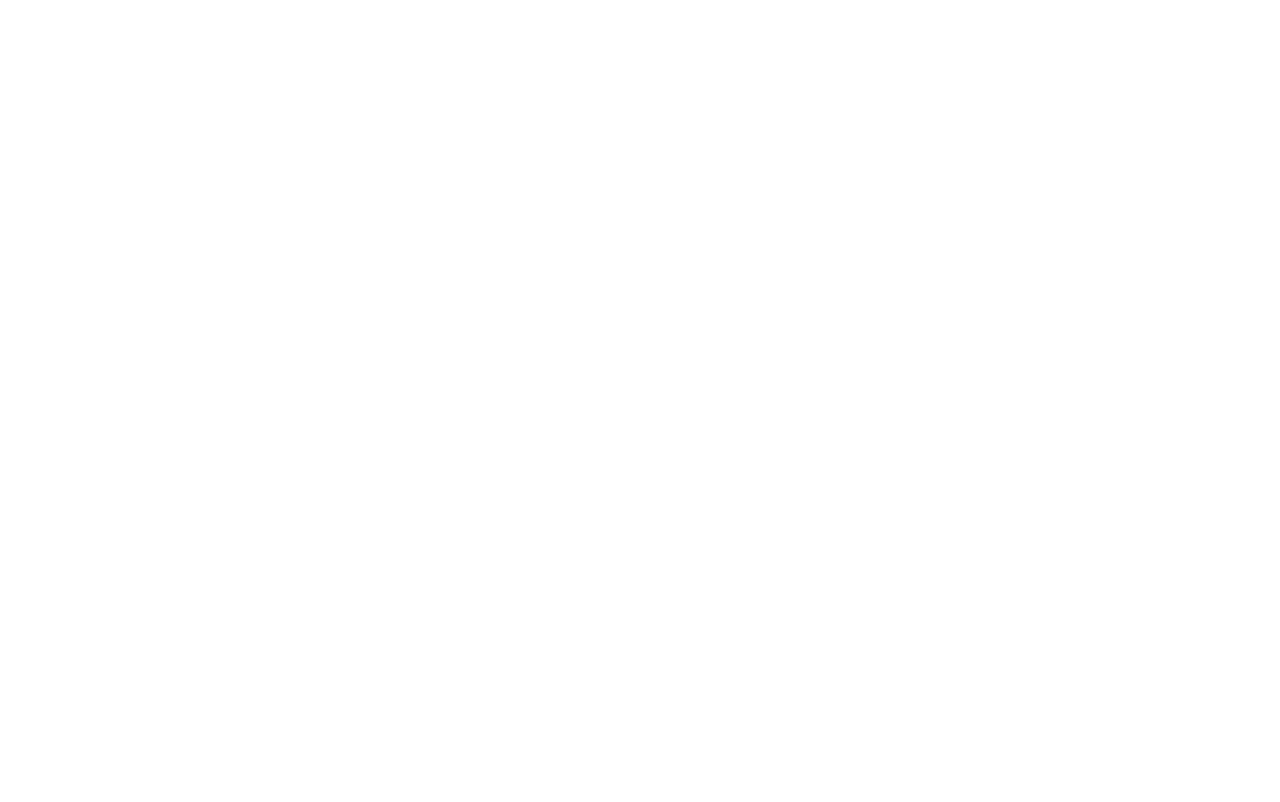
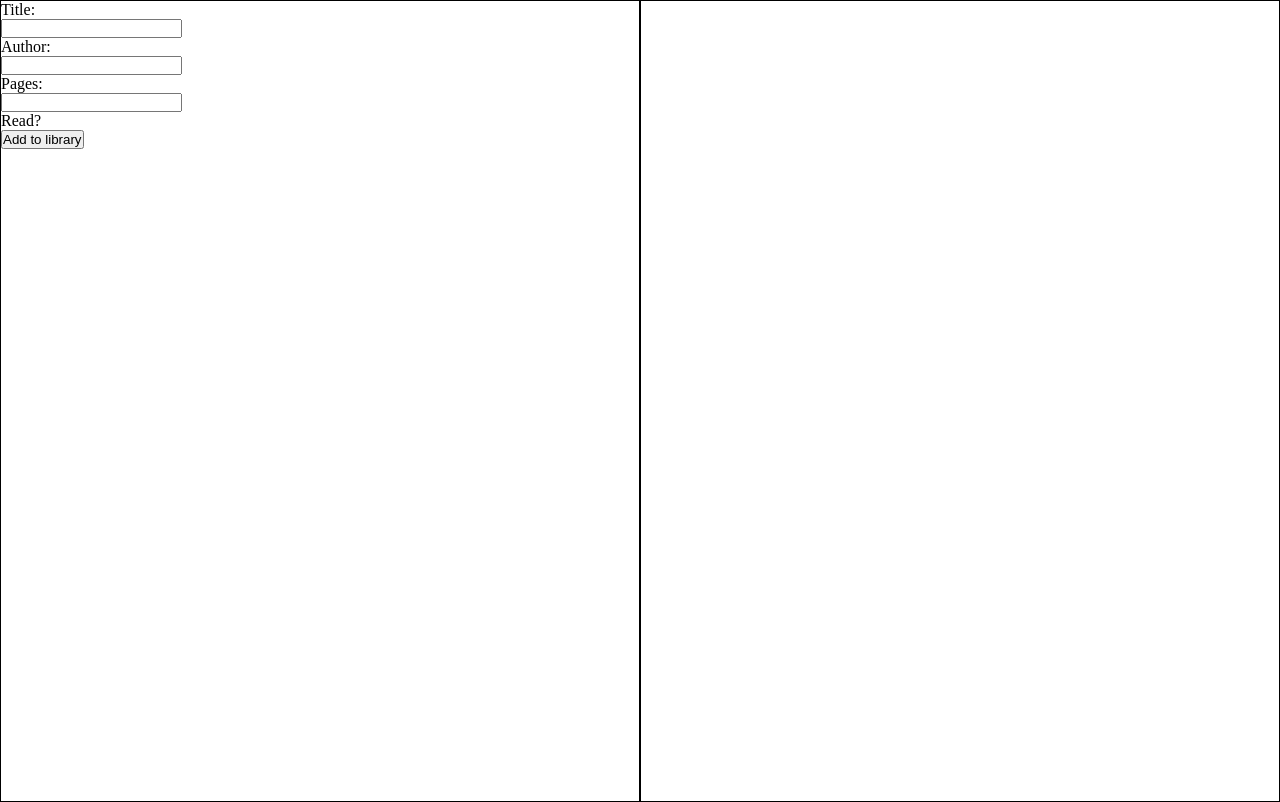
Before and after one commit to SPetersNZ/project-library, a plain HTML site: page index.html in a window 1280 px wide. Drawn offline with Linux system fonts and the light colour scheme.

Commit message:
Added wireframe for input on index.html

```diff
--- a/index.html
+++ b/index.html
@@ -8,6 +8,19 @@
     <script src="script.js"></script>
 </head>
 <body>
-
+    <div class="content-container">
+        <div class="input-container">
+            <p>Title:</p>
+            <input type="text">
+            <p>Author:</p>
+            <input type="text">
+            <p>Pages:</p>
+            <input type="text">
+            <p>Read?</p>
+            <button>Add to library</button>
+        </div>
+        <div class="display-container">
+        </div>
+    </div>
 </body>
 </html>
--- a/style.css
+++ b/style.css
@@ -0,0 +1,15 @@
+* {
+    margin: 0;
+    padding: 0;
+}
+
+.content-container {
+    display: flex;
+}
+
+.input-container,
+.display-container {
+    height: 100vh;
+    width: 50%;
+    border: 1px solid black;
+}
```
